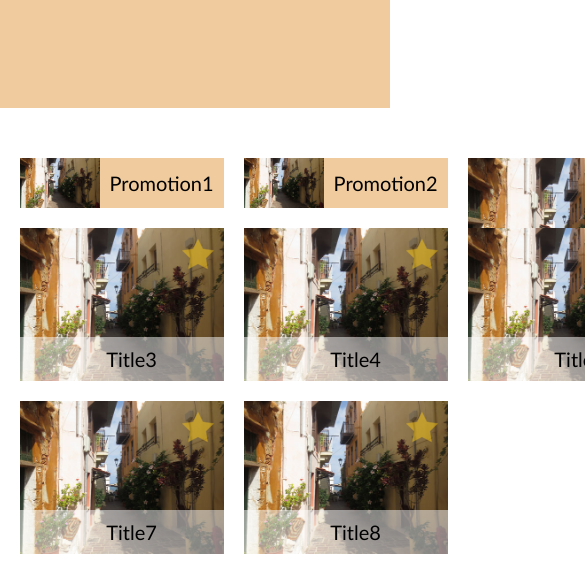
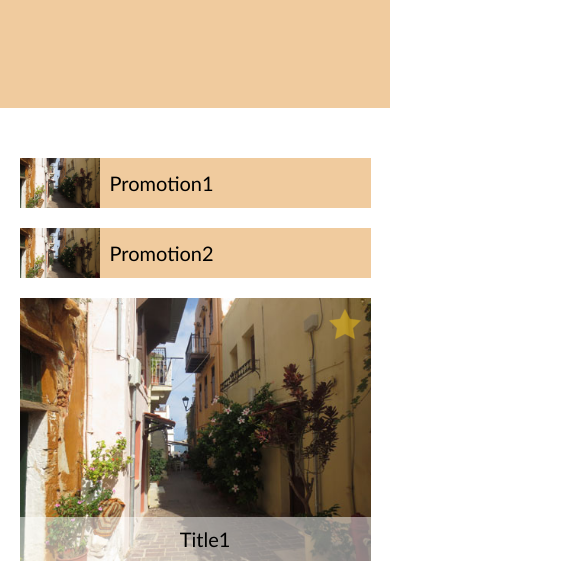
Before and after one commit to ann-yachen/week-8, a plain HTML site: page index.html in a window 390 px wide. Shown: the part 242-820 px from the top of the page, 585 px wide, since content can reach past the window. Drawn offline with Linux system fonts and the light colour scheme.

Commit message:
modified style.css RWD

```diff
--- a/style.css
+++ b/style.css
@@ -97,7 +97,7 @@ nav svg{
     .wrapper{
         grid-template-columns: 1fr 90% 1fr;
     }
-    .content{
+    .main{
         grid-template-columns: repeat(2, 1fr); /* change to 2 columns */
     }
     .promotion{
@@ -115,7 +115,7 @@ nav svg{
     nav svg{
         display: block;
     }
-    .content{
+    .main{
         grid-template-columns: auto; /* only 1 column */
     }
     .promotion{
```
